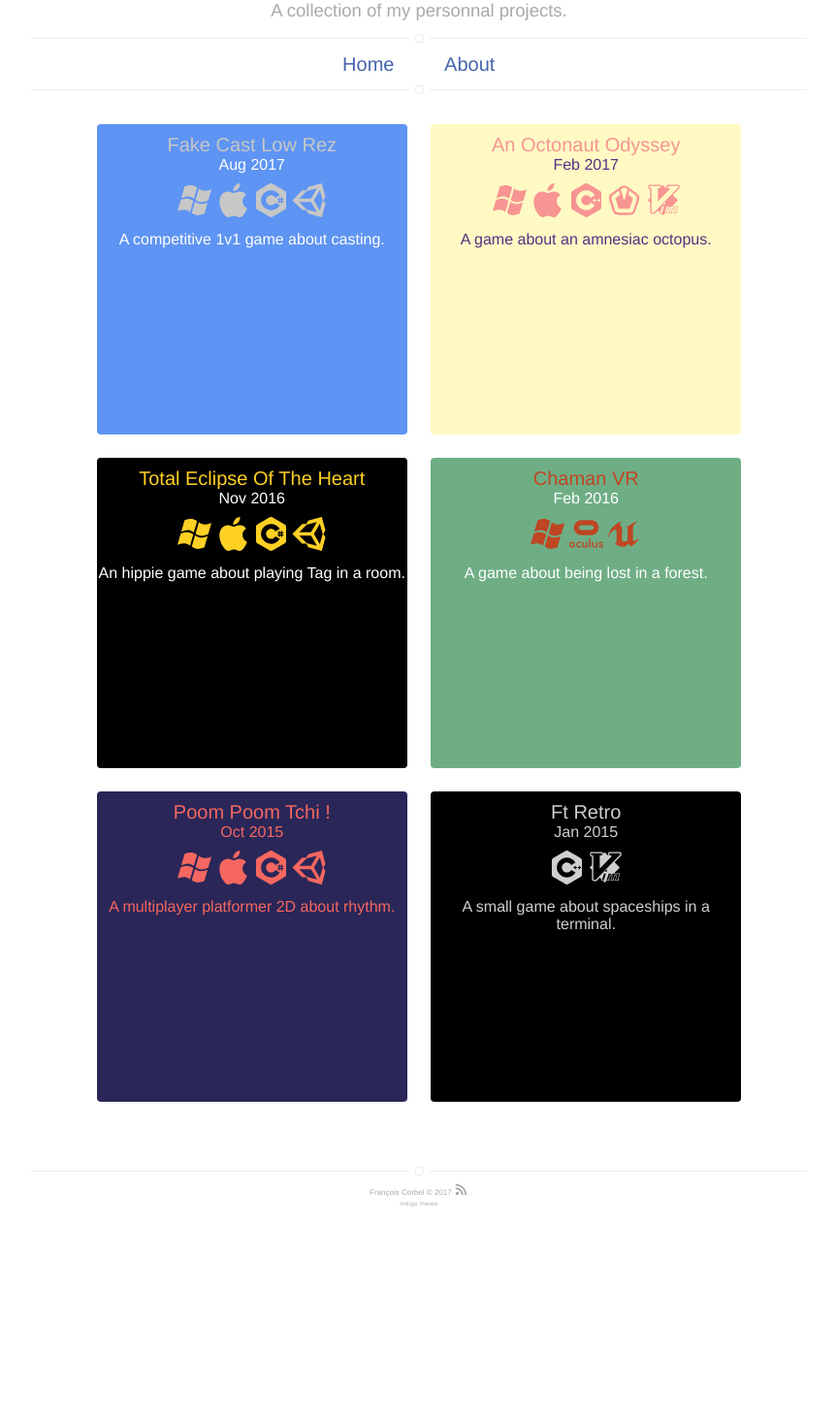
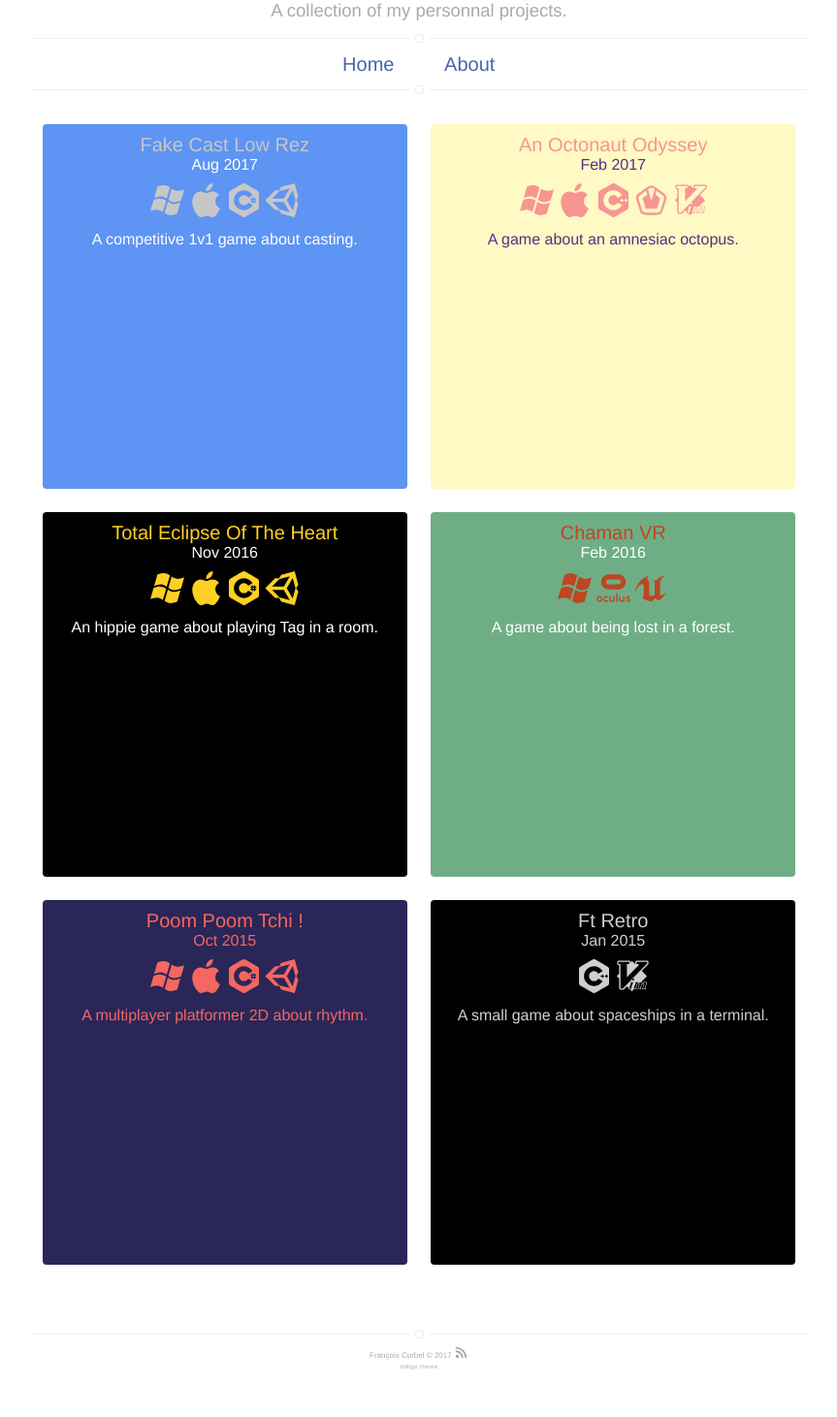
Before and after one commit to fcvalise/fcvalise.github.io, a Jekyll site: the page built from projects.html, in a window 1280 px wide. Shown: the whole page at 97% size, without its empty margins (208-1071 px from the left). Built offline with Jekyll 4.4.1, drawn with Linux system fonts in a browser that asks for light colours; nearby versions of some CDN libraries; before the commit the page ends 1293 px from its top, so only the background shows below that.

Commit message:
Improve presentation projects

```diff
--- a/_includes/nav.html
+++ b/_includes/nav.html
@@ -21,24 +21,24 @@
 
                     {% if page.category == "project" %}
                         {% if page.next.url %}
-                                <a class="link" href="{{page.next.url}}">&larr;</a>
+                                <a class="project" href="{{page.next.url}}">&larr;</a>
                         {% else %}
                             {% for post in site.categories['project'] %}
                                 {% if forloop.last == true %}
-                                    <a class="link" href="{{ post.url }}">&larr;</a>
+                                    <a class="project" href="{{ post.url }}">&larr;</a>
                                 {% endif %}
                             {% endfor %}
                         {% endif %}
                     {% endif %}
 
-                    <a class="link" href="{{ site.url }}/projects{% if page.title == "Home" %}_{% endif %}">Projects</a>
+                    <a class="project" href="{{ site.url }}/projects{% if page.title == "Home" %}_{% endif %}">Projects</a>
 
                     {% if page.category == "project" %}
                         {% if page.previous.url %}
-                                <a class="link" href="{{page.previous.url}}">&rarr;</a>
+                                <a class="project" href="{{page.previous.url}}">&rarr;</a>
                         {% else %}
                             {% for post in site.categories['project'] limit:1 %}
-                                <a class="link" href="{{ post.url }}">&rarr;</a>
+                                <a class="project" href="{{ post.url }}">&rarr;</a>
                             {% endfor %}
                         {% endif %}
                     {% endif %}
--- a/_sass/components/nav.sass
+++ b/_sass/components/nav.sass
@@ -12,7 +12,7 @@
             @media (max-width : 620px)
                 display: block
 
-        > .item > .link
+        > .item > .link, > .item > .project
             display: inline-block
             font-weight: 300
             text-decoration: none
@@ -21,7 +21,11 @@
             margin: 0
             border-radius: 4%
             transition: all .4s ease-in-out
-            width: 70px
 
             &:hover
                 color: $alpha
+
+        > .item > .link
+            width: 70px
+        > .item > .project
+            width: auto
--- a/_sass/pages/home-blog-projects.sass
+++ b/_sass/pages/home-blog-projects.sass
@@ -10,8 +10,11 @@
             display: inline-block
             text-align: center
             margin: 1rem
-            width: 40%
+            width: 47%
             min-width: 200px
+            max-width: 400px
+            @media (max-width : 800px)
+                width: 94%
             transition: all .2s
             box-shadow: 0px 0px 0px #888888
             opacity: 1
@@ -29,6 +32,10 @@
                     white-space: nowrap
                     overflow: hidden
                     margin-top: 1rem
+                h4
+                    @media (max-width : 400px)
+                        font-size: 1.2rem
+
 
             > .link > .text
                 position: absolute
@@ -44,10 +51,10 @@
                 margin: auto
                 margin-top: 2rem
                 width: 40%
-                @media (max-width : 800px)
-                    width: 0%
                 height: auto
                 opacity: 0
+                @media (max-width : 400px)
+                    opacity: 1
                 transition: all .4s ease-in-out
                 image-rendering: auto
                 image-rendering: crisp-edges
```
